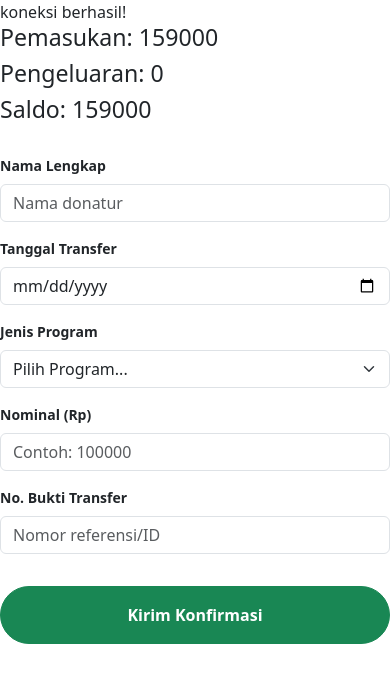
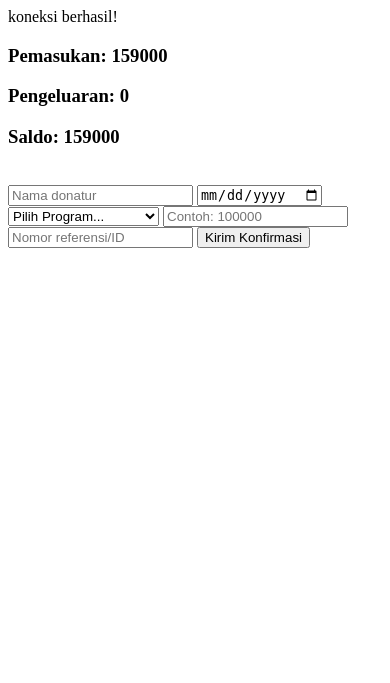
Before and after one commit to fashyonn/sigma, a PHP site: page / in a window 390 px wide. Shown: the top 683 px of the page. Run offline with PHP 8.4, Linux system fonts and the light colour scheme; data comes from the database, SQL or seed files in the repository.

Commit message:
rapihin dikit dikit

```diff
--- a/index.php
+++ b/index.php
@@ -1,16 +1,13 @@
 <?php
 require 'koneksi.php';
-
     $total = mysqli_query($connect, "SELECT
-                SUM(CASE WHEN jenis = 'Kas Masuk' THEN nominal ELSE 0 END) AS totalMasuk,
-                SUM(CASE WHEN jenis = 'Kas Keluar' THEN nominal ELSE 0 END) AS totalKeluar
+        SUM(case when jenis = 'Kas Masuk' then nominal else 0 end) AS totalMasuk,
+        SUM(case when jenis = 'Kas Keluar' then nominal else 0 end) AS totalKeluar
         FROM kas");
     $data_total = mysqli_fetch_assoc($total);
-
     $pemasukan  = $data_total['totalMasuk'] ?? 0;
     $pengeluaran = $data_total['totalKeluar'] ?? 0;
     $saldo  = $pemasukan - $pengeluaran;
-
 
     if (isset($_GET['aksi']) && $_GET['aksi'] == 'tambahDonasi') {
         mysqli_query($connect, "INSERT INTO donasi(tanggal, nama, program, nominal, noRef) VALUES ('{$_POST['tanggal']}','{$_POST['nama']}','{$_POST['program']}', '{$_POST['nominal']}','{$_POST['noRef']}')");
@@ -18,63 +15,19 @@ if (isset($_GET['aksi']) && $_GET['aksi'] == 'tambahDonasi') {
         exit;
     }
 ?>
-<!DOCTYPE html>
-<html>
-<head>
-	<meta charset="utf-8">
-	<meta name="viewport" content="width=device-width, initial-scale=1">
-	<title>input</title>
-    <link href="https://cdn.jsdelivr.net/npm/bootstrap@5.3.8/dist/css/bootstrap.min.css" rel="stylesheet"
-        integrity="sha384-sRIl4kxILFvY47J16cr9ZwB07vP4J8+LH7qKQnuqkuIAvNWLzeN8tE5YBujZqJLB" crossorigin="anonymous">
-    <script src="https://cdn.jsdelivr.net/npm/bootstrap@5.3.8/dist/js/bootstrap.bundle.min.js"
-        integrity="sha384-FKyoEForCGlyvwx9Hj09JcYn3nv7wiPVlz7YYwJrWVcXK/BmnVDxM+D2scQbITxI"
-        crossorigin="anonymous"></script>
-    <link rel="stylesheet" href="https://cdn.jsdelivr.net/npm/bootstrap-icons@1.11.3/font/bootstrap-icons.min.css">
-    <link href="https://fonts.googleapis.com/css2?family=Poppins:wght@300;400;600;700&display=swap" rel="stylesheet">
-    <link rel="stylesheet" href="style.css">
-</head>
-<body>
-
     <h3>Pemasukan: <?=$pemasukan?></h3>
     <h3>Pengeluaran: <?=$pengeluaran?></h3>
     <h3>Saldo: <?=$saldo?></h3><br>
-
-
-	<form id="formDonasi" action="index.php?aksi=tambahDonasi" method="POST">
-                            <div class="row">
-                                <div class="col-md-6 mb-3">
-                                    <label class="form-label small fw-bold">Nama Lengkap</label>
+	<form action="index.php?aksi=tambahDonasi" method="POST">
         <input type="text" name="nama" class="form-control" placeholder="Nama donatur" required>
-                                </div>
-                                <div class="col-md-6 mb-3">
-                                    <label class="form-label small fw-bold">Tanggal Transfer</label>
         <input type="date" name="tanggal" class="form-control" required>
-                                </div>
-                            </div>
-
-                            <div class="mb-3">
-                                <label class="form-label small fw-bold">Jenis Program</label>
         <select name="program" class="form-select" id="selectProgram" required>
             <option value="" disabled selected>Pilih Program...</option>
             <option value="Beasiswa Pendidikan">Beasiswa Pendidikan</option>
             <option value="Bantuan Sosial">Bantuan Sosial</option>
             <option value="Pembangunan Masjid">Pembangunan Masjid</option>
         </select>
-                            </div>
-
-                            <div class="row">
-                                <div class="col-md-6 mb-3">
-                                    <label class="form-label small fw-bold">Nominal (Rp)</label>
         <input type="number" name="nominal" class="form-control" placeholder="Contoh: 100000" required>
-                                </div>
-                                <div class="col-md-6 mb-3">
-                                    <label class="form-label small fw-bold">No. Bukti Transfer</label>
         <input type="text" name="noRef" class="form-control" placeholder="Nomor referensi/ID" required>
-                                </div>
-                            </div>
-
-                            <button type="submit" class="btn btn-success w-100 py-3 mt-3 rounded-pill fw-bold">Kirim
-                                Konfirmasi</button>
+        <button type="submit" class="btn btn-success w-100 py-3 mt-3 rounded-pill fw-bold">Kirim Konfirmasi</button>
     </form>
-</body>
-</html>
```
Also changed, not shown: edit.php (+0 -12 lines), kas.php (+4 -12 lines), laporanKas.php (+16 -31 lines), manajemenUser.php (+10 -9 lines), verifikasi.php (+2 -7 lines). Lines whose indentation alone changed are shown as unchanged.
